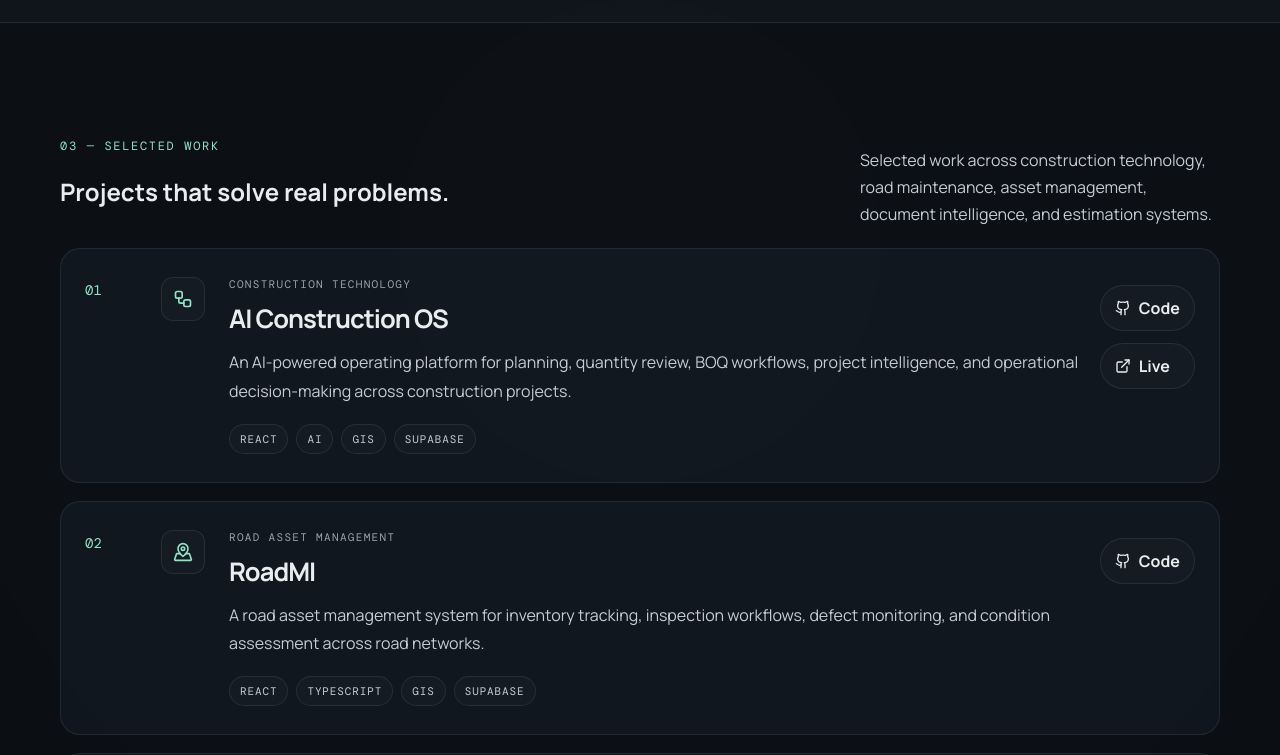
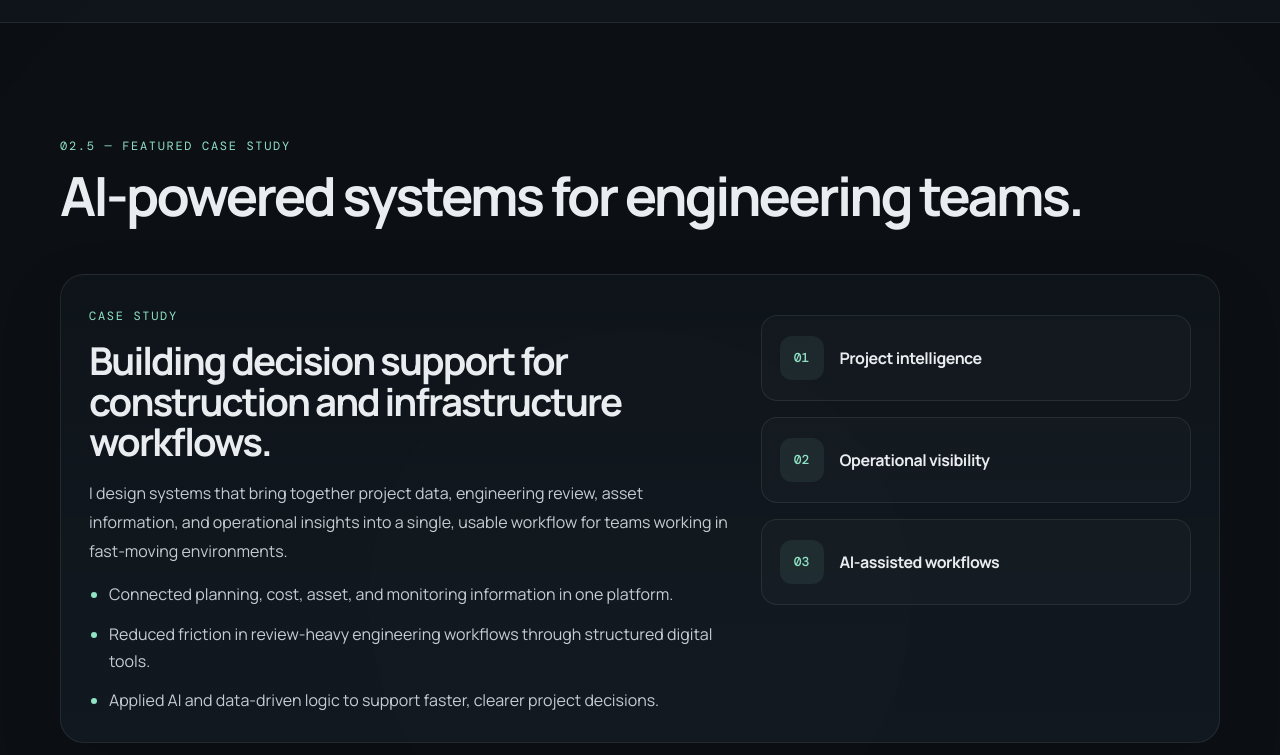
Before and after one commit to chandem/chane-eshetu-portfolio, a React (Vite) app: page / in a window 1280 px wide. Shown: the part 2520-3275 px from the top of the page. Built offline with nearby package versions, Linux system fonts and the light colour scheme.

Commit message:
Apply the finalized portfolio enhancements, including case study and CV CTA

```diff
--- a/src/App.tsx
+++ b/src/App.tsx
@@ -154,6 +154,39 @@ function App() {
           </div>
         </section>
 
+        <section className="featured-section section-wrap" id="featured">
+          <div className="section-heading">
+            <span className="section-kicker">02.5 — FEATURED CASE STUDY</span>
+            <h2>AI-powered systems for engineering teams.</h2>
+          </div>
+          <div className="featured-card">
+            <div className="featured-copy">
+              <span className="mono-label">CASE STUDY</span>
+              <h3>Building decision support for construction and infrastructure workflows.</h3>
+              <p>I design systems that bring together project data, engineering review, asset information, and operational insights into a single, usable workflow for teams working in fast-moving environments.</p>
+              <ul className="feature-points">
+                <li>Connected planning, cost, asset, and monitoring information in one platform.</li>
+                <li>Reduced friction in review-heavy engineering workflows through structured digital tools.</li>
+                <li>Applied AI and data-driven logic to support faster, clearer project decisions.</li>
+              </ul>
+            </div>
+            <div className="featured-panel">
+              <div className="mini-stat">
+                <span>01</span>
+                <strong>Project intelligence</strong>
+              </div>
+              <div className="mini-stat">
+                <span>02</span>
+                <strong>Operational visibility</strong>
+              </div>
+              <div className="mini-stat">
+                <span>03</span>
+                <strong>AI-assisted workflows</strong>
+              </div>
+            </div>
+          </div>
+        </section>
+
         <section className="content-section section-wrap" id="projects">
           <div className="projects-heading">
             <div>
@@ -214,6 +247,7 @@ function App() {
               <a href="mailto:chaneeshetu93@gmail.com"><Mail size={18} /> chaneeshetu93@gmail.com</a>
               <a href="https://github.com/chandem" target="_blank" rel="noreferrer"><Github size={18} /> GitHub</a>
               <a href="https://www.linkedin.com/in/chane-eshetu-4a1688171/" target="_blank" rel="noreferrer"><Linkedin size={18} /> LinkedIn</a>
+              <a href="mailto:chaneeshetu93@gmail.com?subject=Request%20CV"><ArrowUpRight size={18} /> Request CV</a>
             </div>
           </div>
         </section>
```
